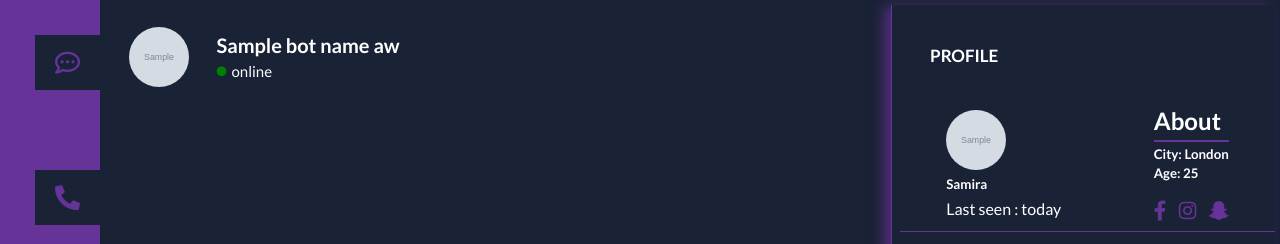
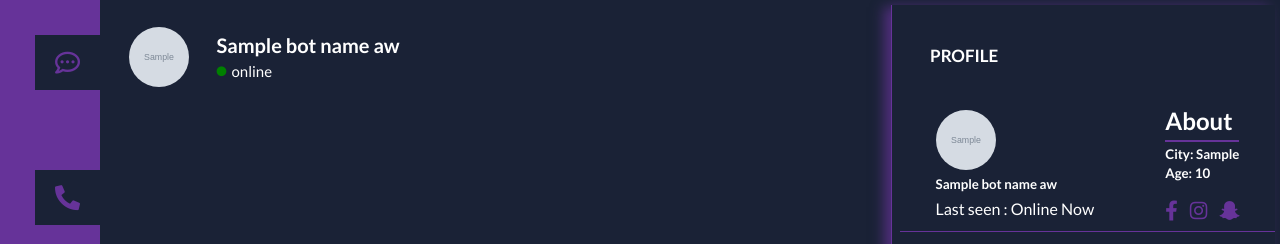
Before and after one commit to FireFrog047/web-bot, a Flask app: template templates/index.html in a window 1280 px wide. Shown: the top 244 px of the page. Run offline with Flask 2, Linux system fonts and the light colour scheme; the template is opened without the code that fills it: most values are stand-ins (such as "Sample title", 1, 10 or a date in 2020); grey boxes marked "Sample" are stand-in pictures; some libraries are stand-ins or nearby versions.

Commit message:
link fix

```diff
--- a/app.py
+++ b/app.py
@@ -12,7 +12,8 @@ def userChat(userName):
         return render_template("index.html",
             botNameAW="Rihana",
             botProfielPictureAW="https://i.pinimg.com/originals/f7/85/10/f78510d0487088afb50abd9eedd477a1.jpg",
-
+            botCityAW= "New York",
+            botAgeAW= "23",
             )
     else:
         return render_template("404.html")
--- a/templates/index.html
+++ b/templates/index.html
@@ -74,18 +74,18 @@
               <figure class="avatar">
                 <a href="#"><img src="{{botProfielPictureAW}}" alt="" /></a>
               </figure>
-              <span><h5>Samira</h5></span>
-              <span><p>Last seen : today</p></span>
+              <span><h5>{{botNameAW}}</h5></span>
+              <span><p>Last seen : Online Now</p></span>
             </div>
 
             <div class="sidebar__right--top2-1">
               <span style="margin-bottom: 4px"><h2>About</h2></span>
-              <span><h5>City: London</h5> </span>
-              <span><h5>Age: 25</h5></span>
+              <span><h5>City: {{botCityAW}}</h5> </span>
+              <span><h5>Age: {{botAgeAW}}</h5></span>
               <div class="social__icons">
-                <i class="fab fa-facebook-f"></i>
-                <i class="fab fa-instagram"></i>
-                <i class="fab fa-snapchat-ghost"></i>
+                <a href="href=https://www.google.com/"><i class="fab fa-facebook-f"></i></a>
+                <i class="fab fa-instagram" href="https://www.google.com/"></i>
+                <i class="fab fa-snapchat-ghost" href="https://www.google.com/"></i>
               </div>
             </div>
           </div>
```
